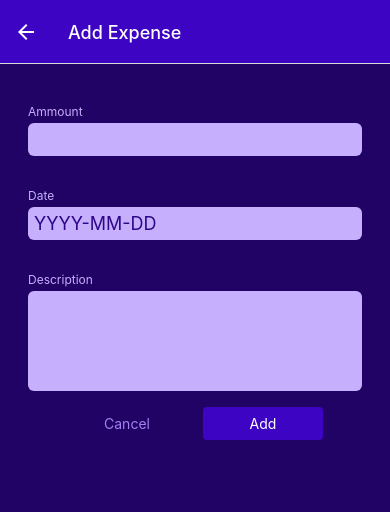
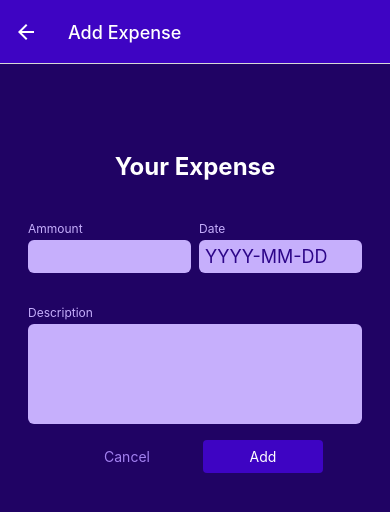
Before and after one commit to kubaslawski/expense-tracker-app, a React Native app: screen /ManageExpense in a window 390 px wide. Shown: the top 512 px of the page. Built offline with nearby package versions, Linux system fonts and the light colour scheme.

Commit message:
19. Styling Form component.

```diff
--- a/components/manage_expense/ExpenseForm.js
+++ b/components/manage_expense/ExpenseForm.js
@@ -1,4 +1,4 @@
-import { View } from 'react-native';
+import { StyleSheet, Text, View } from 'react-native';
 // components
 import Input from './Input';
 
@@ -7,24 +7,37 @@
     const handleAmmountChange = () => {
 
     };
+
     const handleDateChange = () => {
 
     };
+
     const handleDescriptionChange = () => {
 
     };
 
     return (
-        <View>
-            <Input label="Ammount" textInputConfig={{
-                keyboardType: "decimal-pad",
-                onChangeText: handleAmmountChange,
-            }} />
-            <Input label="Date" textInputConfig={{
-                placeholder: "YYYY-MM-DD",
-                maxLenght: 10,
-                onChangeText: handleDateChange,
-            }} />
+        <View style={styles.form}>
+            <Text style={styles.title}>Your Expense</Text>
+            <View style={styles.inputsRow}>
+                <Input
+                    label="Ammount"
+                    style={styles.rowInput}
+                    textInputConfig={{
+                        keyboardType: "decimal-pad",
+                        onChangeText: handleAmmountChange,
+                    }}
+                />
+                <Input
+                    label="Date"
+                    style={styles.rowInput}
+                    textInputConfig={{
+                        placeholder: "YYYY-MM-DD",
+                        maxLenght: 10,
+                        onChangeText: handleDateChange,
+                    }}
+                />
+            </View>
             <Input label="Description" textInputConfig={{
                 multiline: true,
                 onChangeText: handleDescriptionChange,
@@ -34,3 +47,23 @@
 };
 
 export default ExpenseForm;
+
+const styles = StyleSheet.create({
+    form: {
+        marginTop: 40,
+    },
+    title: {
+        color: "white",
+        fontSize: 24,
+        fontWeight: "bold",
+        marginVertical: 24,
+        textAlign: "center",
+    },
+    inputsRow: {
+        flexDirection: "row",
+        justifyContent: "space-between",
+    },
+    rowInput: {
+        flex: 1,
+    }
+});
--- a/components/manage_expense/Input.js
+++ b/components/manage_expense/Input.js
@@ -1,7 +1,7 @@
 import { StyleSheet, Text, TextInput, View } from "react-native";
 import { globalStyles } from "../../constants/styles";
 
-const Input = ({ label, textInputConfig }) => {
+const Input = ({ label, style, textInputConfig }) => {
 
     const inputStyles = [styles.input];
     if (textInputConfig && textInputConfig.multiline) {
@@ -9,7 +9,7 @@
     };
 
     return (
-        <View style={styles.inputContainer}>
+        <View style={[styles.inputContainer, style]}>
             <Text style={styles.label}>{label}</Text>
             <TextInput style={inputStyles} {...textInputConfig} />
         </View>
```
